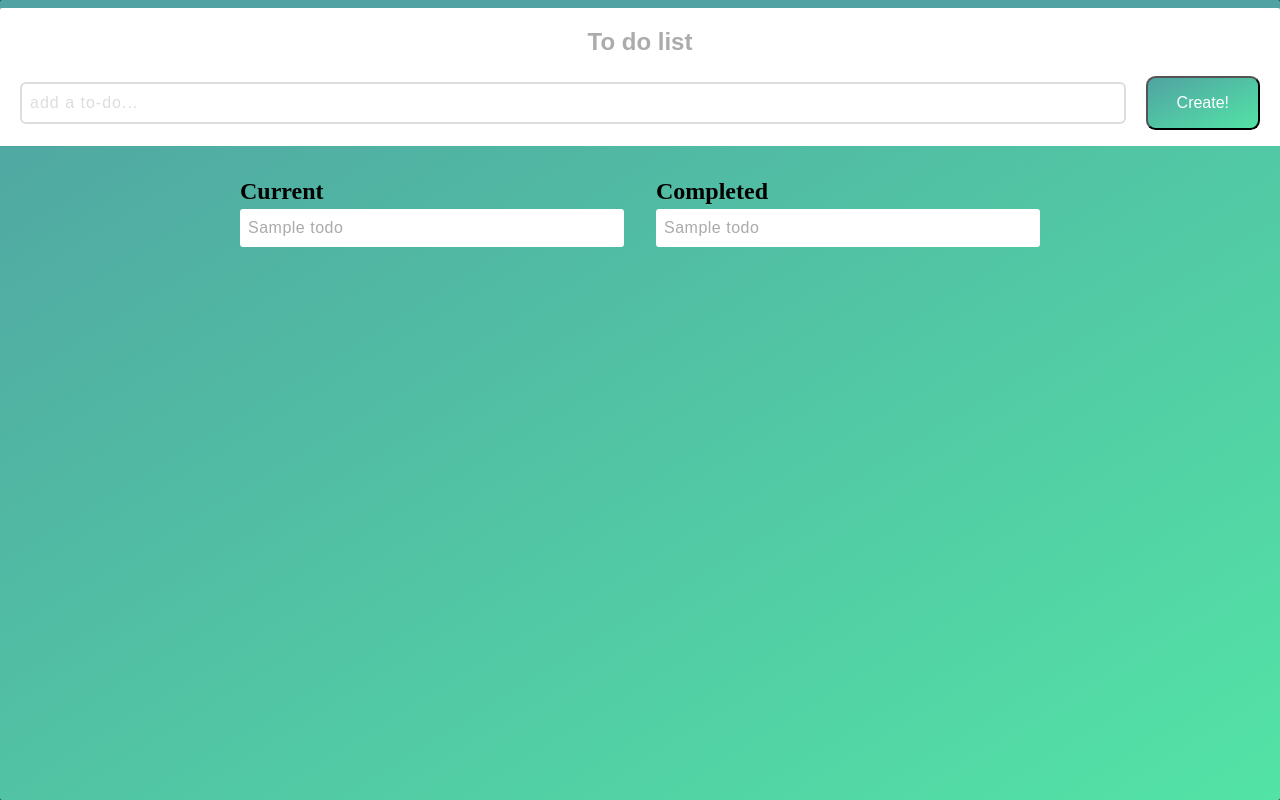
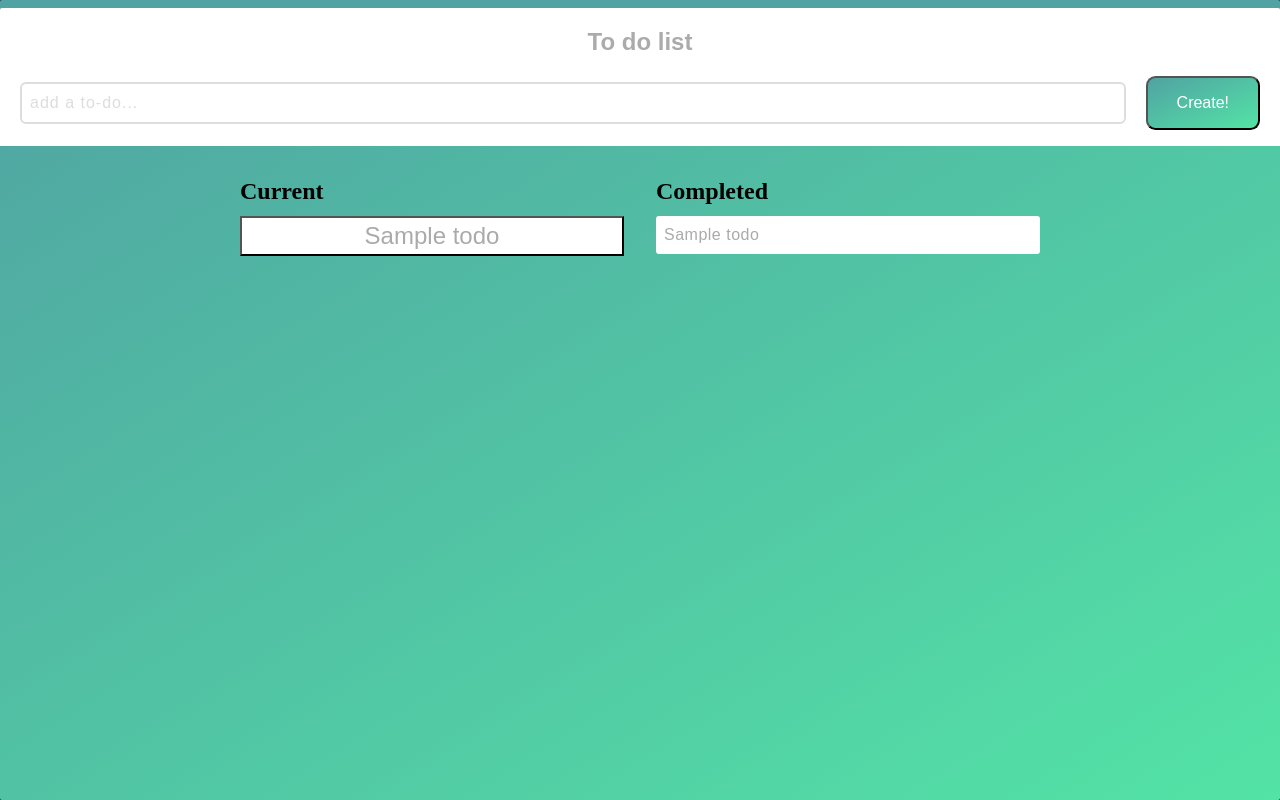
Before and after one commit to BolajiOlajide/Flask-ToDo, a Flask app: template templates/dashboard.html in a window 1280 px wide. Run offline with Flask 2, Linux system fonts and the light colour scheme; the template is opened without the code that fills it: values that come from a table or form of the project are taken from there, others are empty; tables that the repository leaves empty hold one stand-in row (values such as "Sample post"); parts of the project's set-up code (start-up, migrations or seed data) failed here and were passed over.

Commit message:
add additional features

```diff
--- a/manage.py
+++ b/manage.py
@@ -75,6 +75,15 @@ def dashboard():
     current_todos = Todo.query.filter_by(created_by=g.user.user_id, status='current')
     completed_todos = Todo.query.filter_by(created_by=g.user.user_id, status='completed')
     if request.method == 'POST':
+        # import pdb;pdb.set_trace()
+        if request.form['submit']:
+            name = request.form['submit']
+            todo = Todo.query.filter_by(name=name, created_by=g.user.user_id).first()
+            print(name)
+            todo.status = 'completed'
+            db.session.add(todo)
+            db.session.commit()
+            return redirect(url_for('dashboard'))
         name = request.form['name']
         todo = Todo(name=name, status='current')
         todo.created_by = g.user.user_id
--- a/static/dashboard.css
+++ b/static/dashboard.css
@@ -121,3 +121,21 @@
   color: white;
   font-size: 1rem;
 }
+
+#my-button {
+  width: 100%;
+  height: 5vh;
+  outline: 0;
+  font-size: 1.5rem;
+  padding: 0;
+  color: #aaaaaa;
+  background: #FFF;
+}
+
+.todo-type {
+  margin-bottom: 0.7rem;
+}
+
+.single-todo {
+  margin-bottom: 0.8rem;
+}
--- a/templates/dashboard.html
+++ b/templates/dashboard.html
@@ -20,19 +20,21 @@
             <div class="todo-section">
                 <div class="container">
                     <div class="current">
-                        <h2>Current</h2>
+                        <h2 class="todo-type">Current</h2>
                         <ul class="todo-list">
                             {% for todo in current_todos %}
-                                <li class="todo"><span>{{ todo.name }}</span></li>
+                                <form class="single-todo" method="POST">
+                                    <button id="my-button" name="submit" type="submit" value="{{ todo.name }}">{{ todo.name }}</button>
+                                </form>
                             {% endfor %}
                         </ul>
                     </div>
 
                     <div class="completed">
-                        <h2>Completed</h2>
+                        <h2 class="todo-type">Completed</h2>
                         <ul class="todo-list">
                             {% for todo in completed_todos%}
-                                <li class="todo"><span>{{ todo.name }}</span></li>
+                                <li class="todo single-todo"><span>{{ todo.name }}</span></li>
                             {% endfor %}
                         </ul>
                     </div>
```
